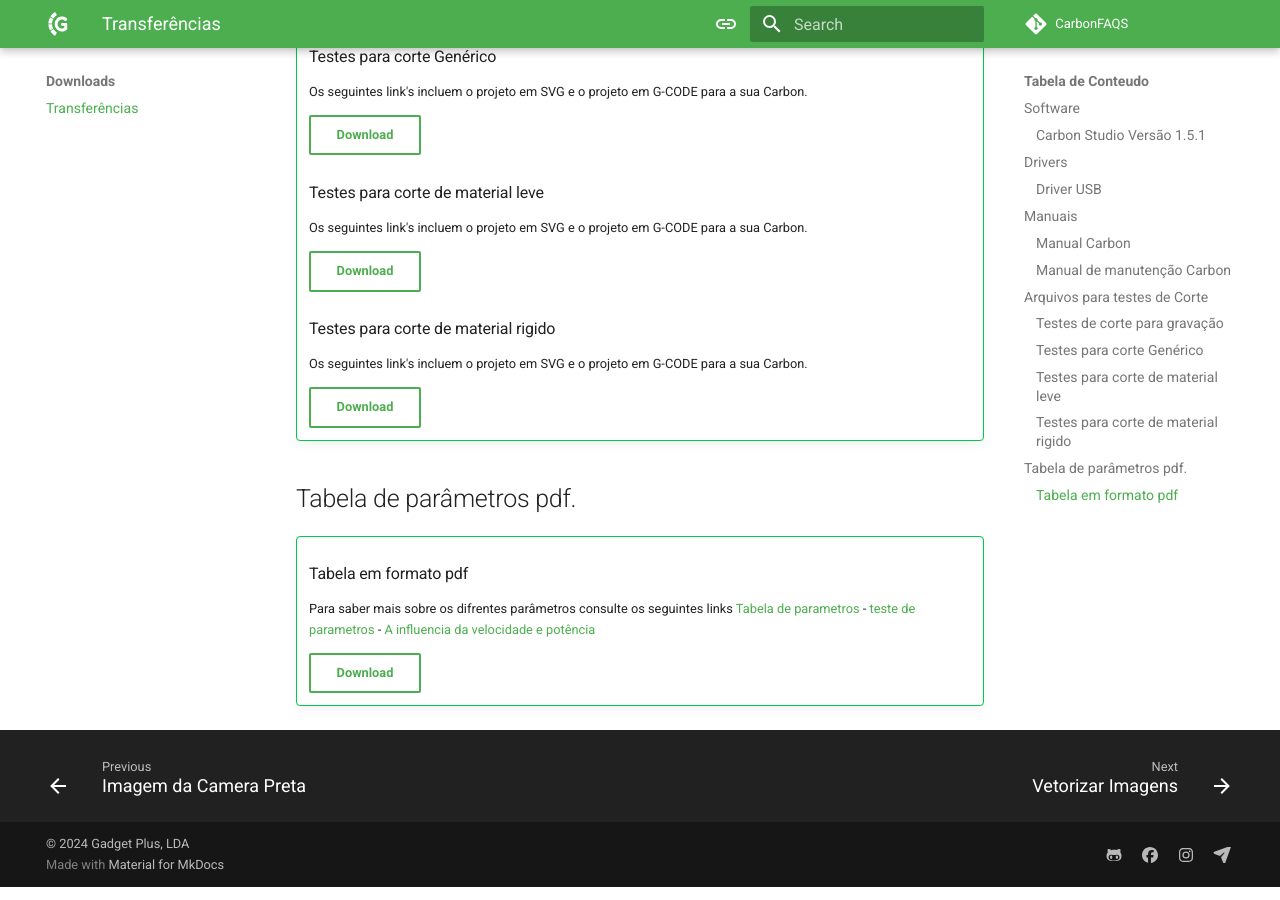
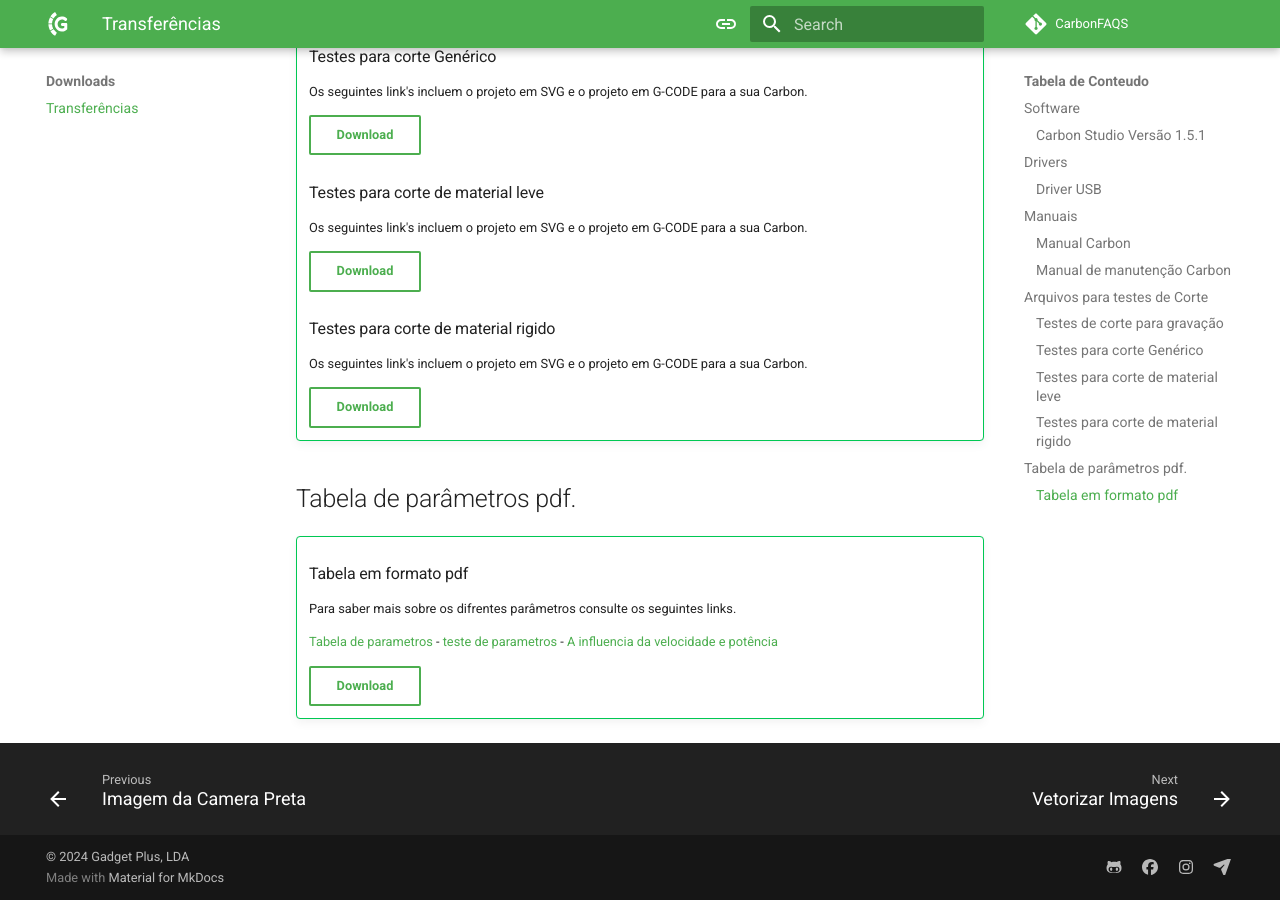
Before and after one commit to GadgetPlusKDB/Carbon-FAQS, an MkDocs documentation site: the page built from docs/transferencias/index.md, in a window 1280 px wide and 900 px high, scrolled down 1471 px. Built offline with MkDocs 1.6.1 and Material for MkDocs 9.7.7, drawn with Linux system fonts in a browser that asks for light colours; comment, search, counter and statistics services are not loaded.

Commit message:
$Update Primeiros Passos

```diff
--- a/docs/transferencias/index.md
+++ b/docs/transferencias/index.md
@@ -80,7 +80,8 @@
 !!! success ""
 
     ### Tabela em formato pdf
-    Para saber mais sobre os difrentes parâmetros consulte os seguintes links
+    Para saber mais sobre os difrentes parâmetros consulte os seguintes links.
+
     [Tabela de parametros] - [teste de parametros] - [A influencia da velocidade e potência]
 
     [Tabela de parametros]: https://gadgetpluskdb.github.io/Carbon-FAQS/truques-%26-dicas/tabela-parametros/
```
